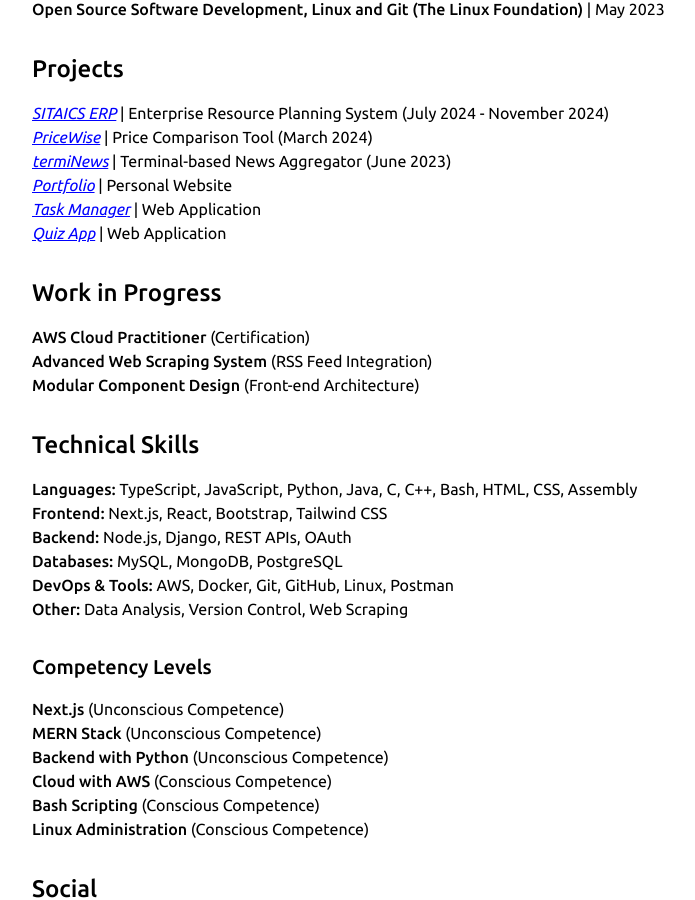
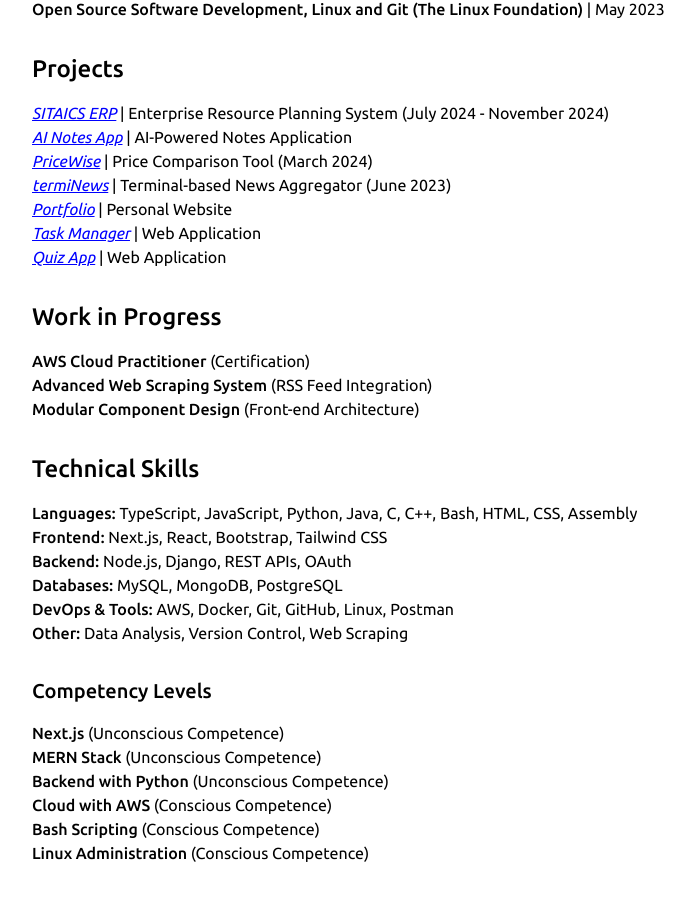
Before and after one commit to rajveerkania/portfolio, a Next.js app: page / in a window 1280 px wide. Shown: the part 1395-2295 px from the top of the page, without its empty margins (288-983 px from the left). Built offline with nearby package versions, Linux system fonts and the light colour scheme.

Commit message:
Updated projects

```diff
--- a/src/app/components/projects.tsx
+++ b/src/app/components/projects.tsx
@@ -7,6 +7,11 @@
       link: "https://github.com/rajveerkania/SITAICS",
       description:
         "Enterprise Resource Planning System (July 2024 - November 2024)",
+    },
+    {
+      name: "AI Notes App",
+      link: "https://github.com/rajveerkania/ai-notes-app",
+      description: "AI-Powered Notes Application",
     },
     {
       name: "PriceWise",
```
